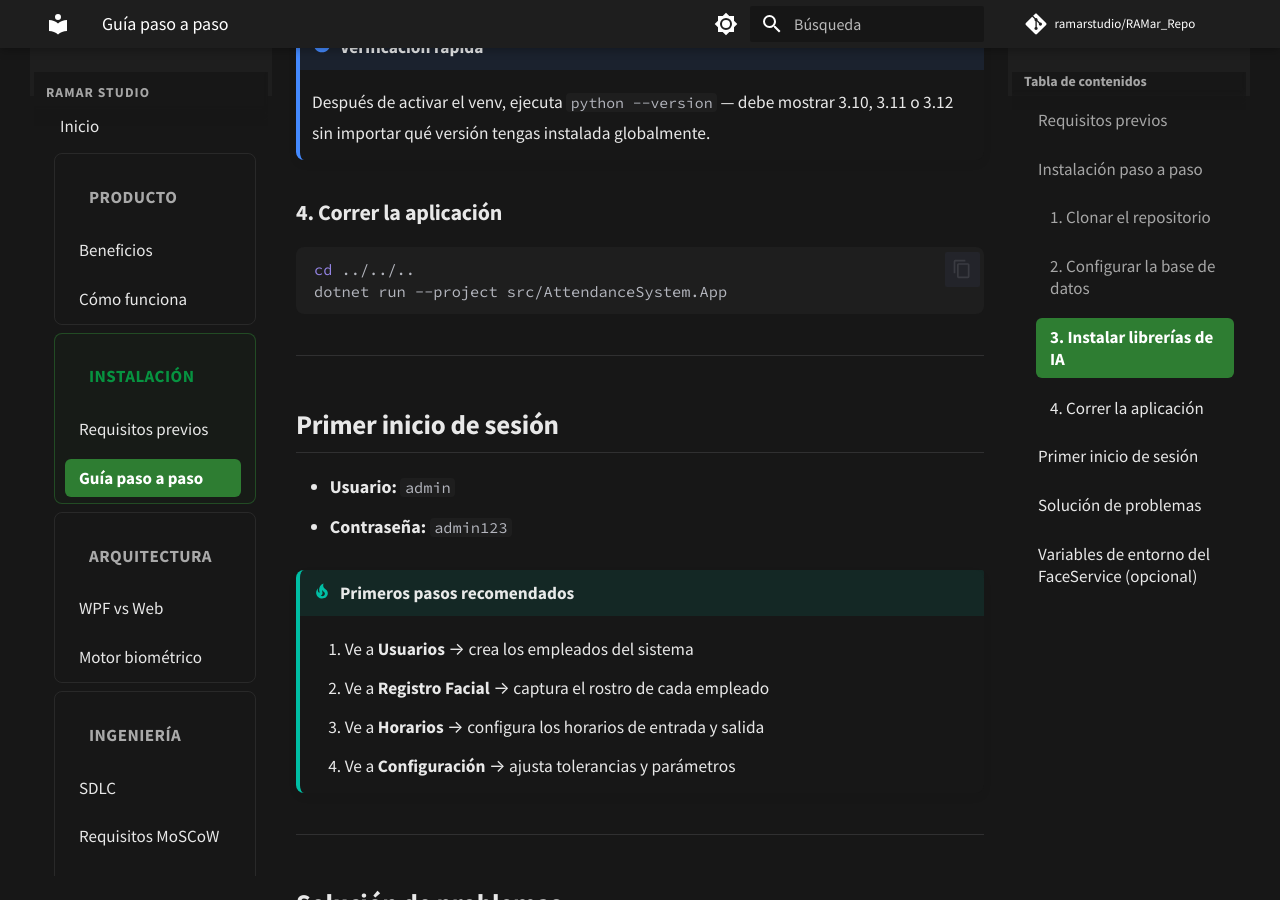
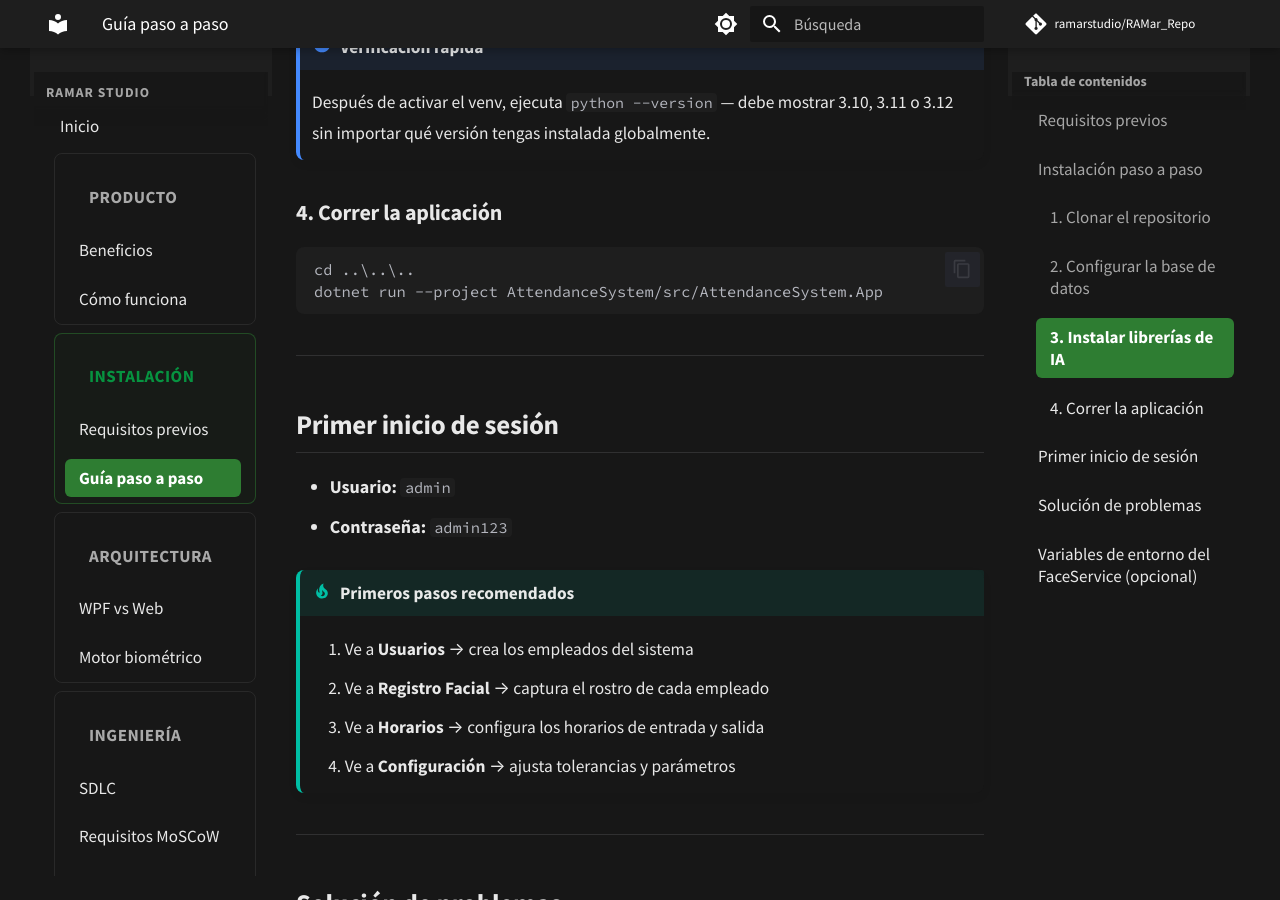
Before and after one commit to ramarstudio/RAMar_Repo, an MkDocs documentation site: the page built from docs/instalacion/guia.md, in a window 1280 px wide and 900 px high, scrolled down 2903 px. Built offline with MkDocs 1.6.1 and Material for MkDocs 9.7.7, drawn with Linux system fonts in a browser that asks for light colours; comment, search, counter and statistics services are not loaded.

Commit message:
perf: reducir JPEG al 75%, fix memory leak RateLimiter, corregir rutas dotnet en docs

````diff
--- a/docs/instalacion/guia.md
+++ b/docs/instalacion/guia.md
@@ -143,9 +143,9 @@ La primera vez tarda entre **2 y 5 minutos** — descarga el modelo de reconocim
 
 ### 4. Correr la aplicación
 
-```bash
-cd ../../..
-dotnet run --project src/AttendanceSystem.App
+```cmd
+cd ..\..\..
+dotnet run --project AttendanceSystem/src/AttendanceSystem.App
 ```
 
 ---
````
Also changed, not shown: README.md (+1 -1 lines), 2 other files.
